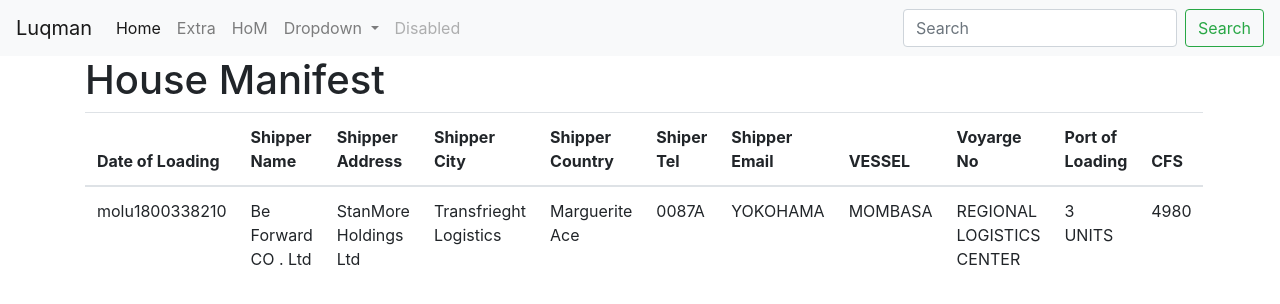
After one commit to thehcker/cargo, a Django app: page /hom/ in a window 1280 px wide. The commit adds this page. Shown: the top 304 px of the page. Run offline with Django 3.2, Linux system fonts and the light colour scheme; some libraries are stand-ins or nearby versions.

Commit message:
Added HoM

```diff
--- a/consignment/templates/base.html
+++ b/consignment/templates/base.html
@@ -26,6 +26,9 @@
       </li>
       <li class="nav-item">
         <a class="nav-link" href="{% url 'extra' %}">Extra</a>
+      </li>
+      <li class="nav-item">
+        <a class="nav-link" href="{% url 'hom' %}">HoM</a>
       </li>
       <li class="nav-item dropdown">
         <a class="nav-link dropdown-toggle" href="#" id="navbarDropdown" role="button" data-toggle="dropdown" aria-haspopup="true" aria-expanded="false">
--- /dev/null
+++ b/consignment/templates/hom.html
@@ -0,0 +1,63 @@
+{% extends 'base.html' %}
+
+{% block content %}
+<div class="container">
+    <h1>House Manifest</h1>
+    <table class="table">
+  <thead>
+    <tr>
+      <th scope="col">Date of Loading
+</th>
+      <th scope="col">Shipper Name
+</th>
+      <th scope="col">Shipper Address
+</th>
+      <th scope="col">Shipper City
+</th>
+      <th scope="col">Shipper Country
+</th>
+      <th scope="col">Shiper Tel
+</th>
+      <th scope="col">Shipper Email
+</th>
+      <th scope="col">VESSEL
+</th>
+      <th scope="col">Voyarge No
+</th>
+      <th scope="col">Port of Loading
+</th>
+      <th scope="col">CFS
+</th>
+    </tr>
+  </thead>
+  <tbody>
+    <tr>
+      <td scope="row">molu1800338210
+</td>
+      <td scope="col">Be Forward CO . Ltd
+</td>
+      <td scope="col">StanMore Holdings Ltd
+</td>
+      <td scope="col">Transfrieght Logistics
+</td>
+      <td scope="col">Marguerite Ace
+</td>
+      <td scope="col">0087A
+</td>
+      <td scope="col">YOKOHAMA
+</td>
+      <td scope="col">MOMBASA
+</td>
+      <td scope="col">REGIONAL LOGISTICS CENTER
+</td>
+      <td scope="col">3 UNITS
+</td>
+      <td scope="col">4980
+</td>
+
+    </tr>
+  </tbody>
+</table>
+</div>
+
+{% endblock %}
--- a/consignment/urls.py
+++ b/consignment/urls.py
@@ -4,4 +4,5 @@ from . import views
 urlpatterns = [
 	path('',views.cargo, name="cargo"),
 	path('extra/',views.extra, name="extra"),
+	path('hom/',views.hom, name="hom"),
 ]
--- a/consignment/views.py
+++ b/consignment/views.py
@@ -12,3 +12,8 @@ def extra(request):
 	context = {}
 	template = 'extra.html'
 	return render(request, template, context)
+
+def hom(request):
+	context = {}
+	template = 'hom.html'
+	return render(request, template, context)
```
